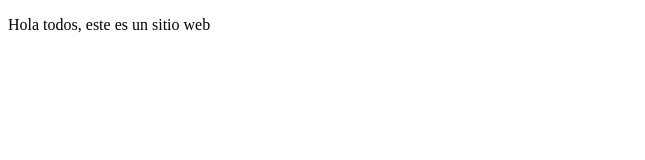
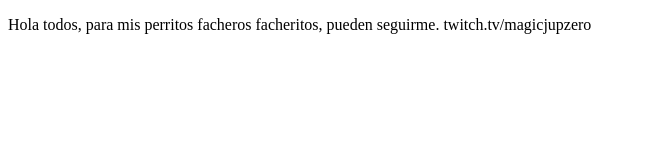
Before and after one commit to MagicJupZero/proyectoDemoCursoPrework, a plain HTML site: page index.html in a window 1280 px wide. Shown: the whole page, without its empty margins (0-645 px from the left). Drawn offline with Linux system fonts and the light colour scheme.

Commit message:
cambios de twitch

```diff
--- a/index.html
+++ b/index.html
@@ -8,7 +8,7 @@
 </head>
 <body>
    <p>
-    Hola todos, este es un sitio web
+    Hola todos, para mis perritos facheros facheritos, pueden seguirme. twitch.tv/magicjupzero
    </p>
 </body>
 </html>
```
